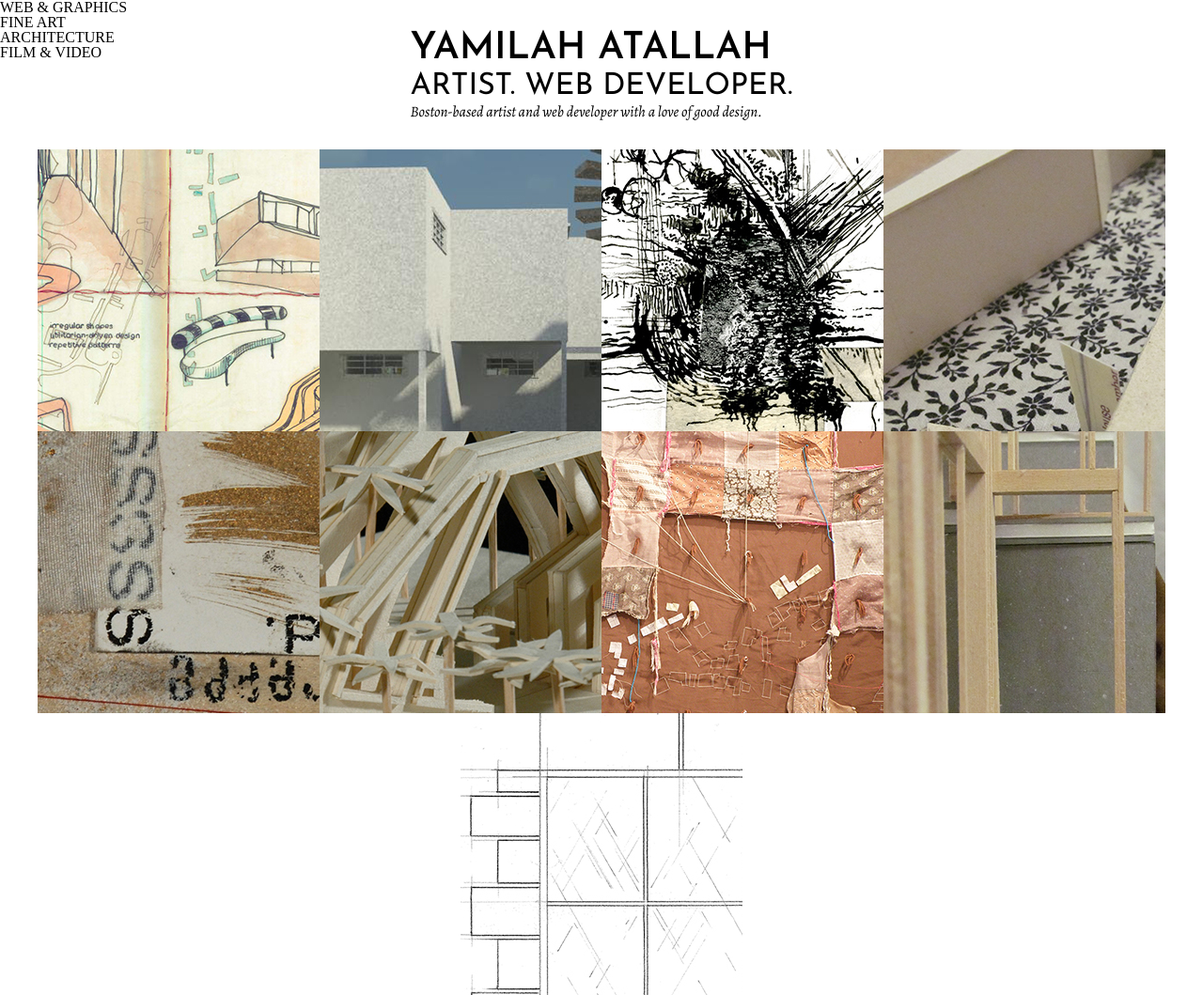
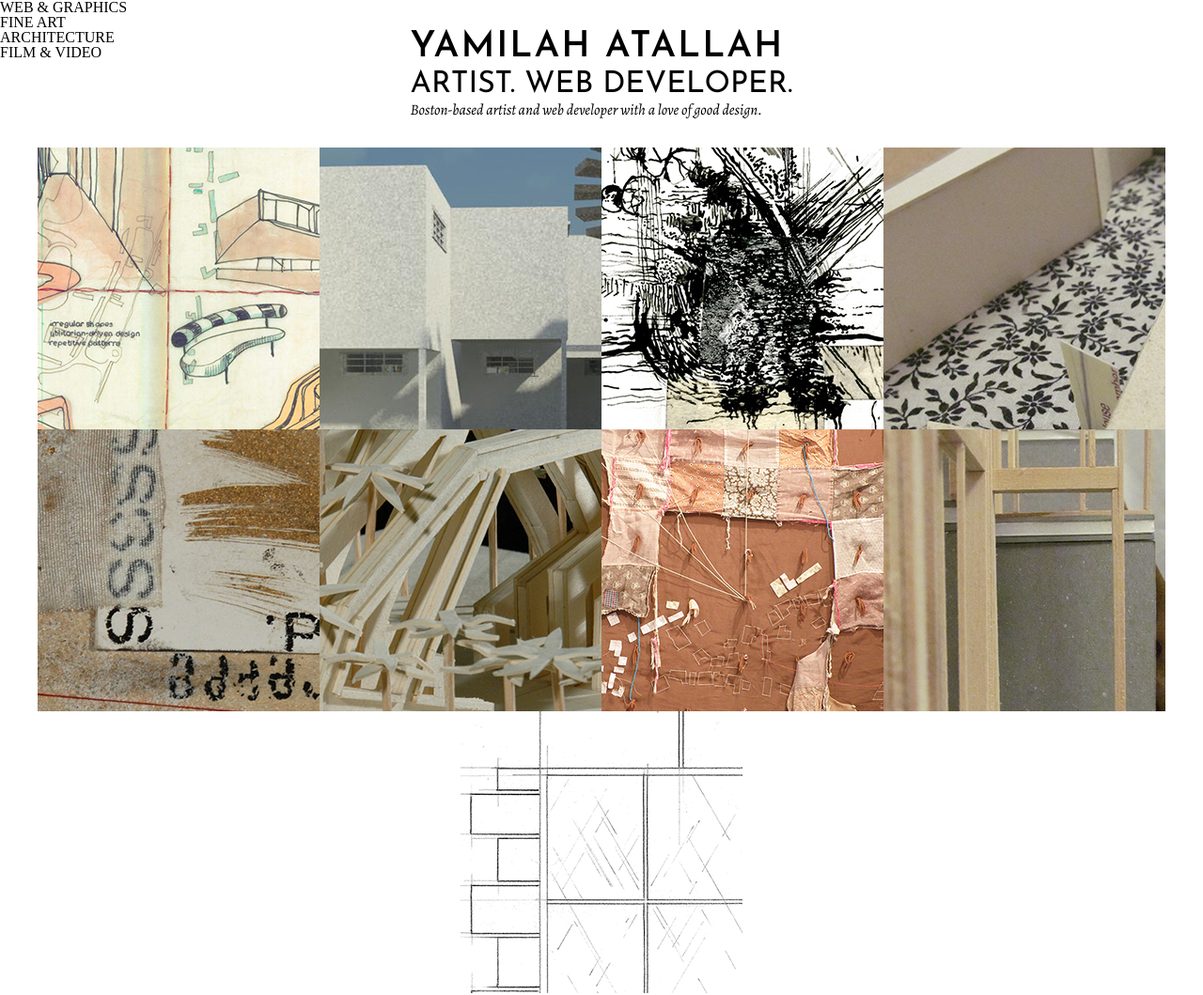
Before and after one commit to yamilah/portfolio-layout, a plain HTML site: page index.html in a window 1280 px wide. Shown: the whole page at 94% size. Drawn offline with nearby package versions, Linux system fonts and the light colour scheme.

Commit message:
Minor changes to font sizes.

```diff
--- a/css/style.css
+++ b/css/style.css
@@ -10,7 +10,7 @@
     }
 }
 
-#idek {
+#headerWrapper {
     display: -webkit-box;
     display: -webkit-flex;
     display: -ms-flexbox;
@@ -28,8 +28,9 @@
 h1 {
     font-family: 'Josefin Sans', sans-serif;
     font-weight: 600;
-    font-size: 2.5em;
+    font-size: 2.4em;
     padding-bottom: .1em;
+    letter-spacing: .05em;
 }
 
 h2 {
--- a/index.html
+++ b/index.html
@@ -6,14 +6,14 @@
         <title>Yamilah Atallah</title>
         <link rel="stylesheet" href="css/lib/reset.css">
         <link rel="stylesheet" href="css/style.css">
-        <link href='http://fonts.googleapis.com/css?family=Josefin+Sans:100,300,400,600,700,100italic,300italic,400italic,600italic,700italic' rel='stylesheet' type='text/css'>
-        <link href='http://fonts.googleapis.com/css?family=Alegreya:400italic,700italic,900italic,400,700,900' rel='stylesheet' type='text/css'>
+        <link href='https://fonts.googleapis.com/css?family=Josefin+Sans:100,300,400,600,700,100italic,300italic,400italic,600italic,700italic' rel='stylesheet' type='text/css'>
+        <link href='https://fonts.googleapis.com/css?family=Alegreya:400italic,700italic,900italic,400,700,900' rel='stylesheet' type='text/css'>
     </head>
 
     <body>
         <div id="bodyWrapper">
-            <div id="idek">
-                <section id="headerWrapper">
+            <div id="headerWrapper">
+                <section>
                     <h1>YAMILAH ATALLAH</h1>
                     <h2>ARTIST. WEB DEVELOPER.</h2>
                     <p>Boston-based artist and web developer with a love of good design.</p>
```
